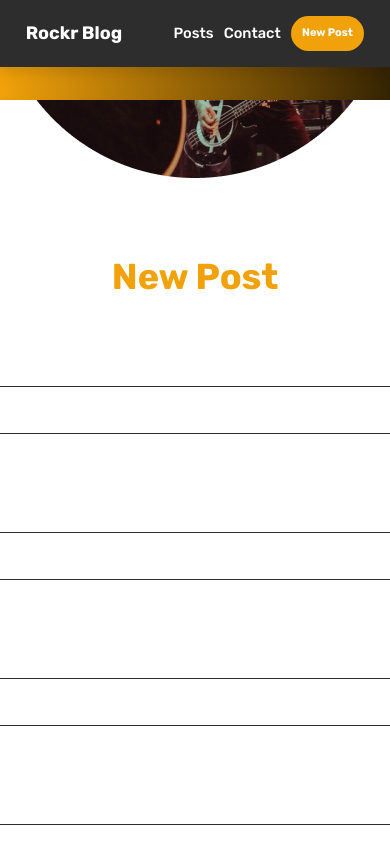
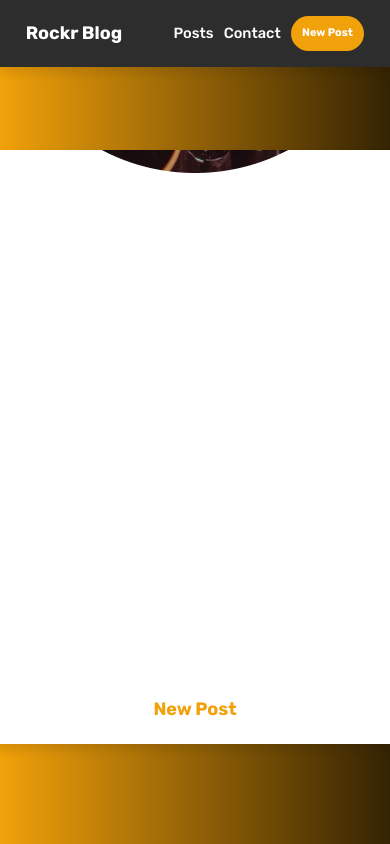
Before and after one commit to lnabesima/coderockr__test, a Next.js app: page /newpost in a window 390 px wide. Built offline with nearby package versions, Linux system fonts and the light colour scheme.

Commit message:
style: add responsiveness for contact modal

```diff
--- a/components/Basics/Button.module.scss
+++ b/components/Basics/Button.module.scss
@@ -1,17 +1,41 @@
 @import '../../styles/base';
 
+$base-button-font-size: 24px;
+$base-button-width: 230px;
+$base-button-height: 60px;
+$base-button-gap: 39px;
 .button {
   background-color: $text-color;
-  font-size: calculateRem(24px);
+  font-size: calculateRem($base-button-font-size);
   color: white;
-  width: calculateRem(230px);
-  height: calculateRem(60px);
+  width: calculateRem($base-button-width);
+  height: calculateRem($base-button-height);
+  display: flex;
   align-self: center;
-  display: flex;
+  flex-shrink: 0;
   align-items: center;
   justify-content: center;
-  gap: calculateRem(39px);
+  gap: calculateRem($base-button-gap);
   border-radius: calculateRem(4px);
+
+  @include device(laptop) {
+    font-size: calculateRem(calc($base-button-font-size * (3 / 4)));
+    width: calculateRem(calc($base-button-width * (3 / 4)));
+    height: calculateRem(calc($base-button-height * (3 / 4)));
+    gap: calculateRem(calc($base-button-gap * (3 / 4)));
+  }
+  @include device(tablet) {
+    font-size: calculateRem(calc($base-button-font-size * (2 / 4)));
+    width: calculateRem(calc($base-button-width * (2 / 4)));
+    height: calculateRem(calc($base-button-height * (2 / 4)));
+    gap: calculateRem(calc($base-button-gap * (3 / 4)));
+  }
+  @include device(mobile) {
+    font-size: calculateRem(calc($base-button-font-size * (2 / 4)));
+    width: calculateRem(calc($base-button-width * (2 / 4)));
+    height: calculateRem(calc($base-button-height * (2 / 4)));
+    gap: calculateRem(calc($base-button-gap * (1 / 4)));
+  }
 
   &.disabled {
     opacity: 0.5;
@@ -19,7 +43,22 @@
   }
 }
 
+$base-button-image-width: 21px;
+$base-button-image-height: 18px;
 .img {
   width: calculateRem(21px);
   height: calculateRem(18px);
+
+  @include device(laptop) {
+    width: calculateRem(calc($base-button-image-width * (3 / 4)));
+    height: calculateRem(calc($base-button-image-height * (3 / 4)));
+  }
+  @include device(tablet) {
+    width: calculateRem(calc($base-button-image-width * (2 / 4)));
+    height: calculateRem(calc($base-button-image-height * (2 / 4)));
+  }
+  @include device(mobile) {
+    width: calculateRem(calc($base-button-image-width * (2 / 4)));
+    height: calculateRem(calc($base-button-image-height * (2 / 4)));
+  }
 }
--- a/components/Basics/Input.module.scss
+++ b/components/Basics/Input.module.scss
@@ -7,10 +7,26 @@
   width: 100%;
 }
 
+$base-font-size: 24px;
+$base-font-line-height: 34px;
+
 .label {
   font-weight: 400;
-  font-size: calculateRem(24px);
-  line-height: calculateRem(34px);
+  font-size: calculateRem($base-font-size);
+  line-height: calculateRem($base-font-line-height);
+
+  @include device(laptop) {
+    font-size: calculateRem(calc($base-font-size * (3 / 4)));
+    line-height: calculateRem(calc($base-font-line-height * (3 / 4)));
+  }
+  @include device(tablet) {
+    font-size: calculateRem(calc($base-font-size * (2 / 4)));
+    line-height: calculateRem(calc($base-font-line-height * (2 / 4)));
+  }
+  @include device(mobile) {
+    font-size: calculateRem(calc($base-font-size * (2 / 4)));
+    line-height: calculateRem(calc($base-font-line-height * (2 / 4)));
+  }
 }
 
 .input,
@@ -20,9 +36,33 @@
   border-radius: calculateRem(4px);
   width: 100%;
   font-size: calculateRem(24px);
+
+  @include device(laptop) {
+    font-size: calculateRem(calc($base-font-size * (3 / 4)));
+    line-height: calculateRem(calc($base-font-line-height * (3 / 4)));
+  }
+  @include device(tablet) {
+    font-size: calculateRem(calc($base-font-size * (2 / 4)));
+    line-height: calculateRem(calc($base-font-line-height * (2 / 4)));
+  }
+  @include device(mobile) {
+    font-size: calculateRem(calc($base-font-size * (2 / 4)));
+    line-height: calculateRem(calc($base-font-line-height * (2 / 4)));
+  }
 }
 
+$base-textArea-height: 200px;
 .textArea {
-  height: calculateRem(200px);
+  height: calculateRem($base-textArea-height);
   resize: none;
+
+  @include device(laptop) {
+    height: calculateRem(calc($base-textArea-height * (3 / 4)));
+  }
+  @include device(tablet) {
+    height: calculateRem(calc($base-textArea-height * (2 / 4)));
+  }
+  @include device(mobile) {
+    height: calculateRem(calc($base-textArea-height * (2 / 4)));
+  }
 }
--- a/components/Modal/Modal.module.scss
+++ b/components/Modal/Modal.module.scss
@@ -6,10 +6,7 @@
   width: 100vw;
   z-index: 5;
   position: fixed;
-  top: 0;
-  left: 0;
-  right: 0;
-  bottom: 0;
+  inset: 0;
   display: flex;
   justify-content: center;
   align-items: center;
@@ -20,30 +17,69 @@
   background-color: rgba(0, 0, 0, 0.6);
 }
 
+$base-wrapper-padding-top: 90px;
+$base-wrapper-padding-inline: 122px;
+$base-wrapper-padding-bottom: 112px;
+
 .wrapper,
 .wrapperPost {
   z-index: 4;
   background-color: #fff;
-
+  margin: calculateRem(150px) calculateRem(555px) calculateRem(100px);
   display: flex;
   flex-direction: column;
   align-items: center;
   justify-content: center;
   position: relative;
   overflow-y: auto;
-  padding: calculateRem(90px) calculateRem(122px) calculateRem(112px);
+  padding: calculateRem($base-wrapper-padding-top)
+    calculateRem($base-wrapper-padding-inline)
+    calculateRem($base-wrapper-padding-bottom);
+
+  @include device(laptop) {
+    padding: calculateRem(calc($base-wrapper-padding-top * (3 / 4)))
+      calculateRem(calc($base-wrapper-padding-inline * (3 / 4)))
+      calculateRem(calc($base-wrapper-padding-bottom * (3 / 4)));
+  }
+  @include device(tablet) {
+    padding: calculateRem(calc($base-wrapper-padding-top * (2 / 4)))
+      calculateRem(calc($base-wrapper-padding-inline * (2 / 4)))
+      calculateRem(calc($base-wrapper-padding-bottom * (2 / 4)));
+  }
+  @include device(mobile) {
+    padding: calculateRem(calc($base-wrapper-padding-top * (1 / 4)))
+      calculateRem(calc($base-wrapper-padding-inline * (1 / 4)))
+      calculateRem(calc($base-wrapper-padding-bottom * (1 / 4)));
+  }
 }
 
+$base-wrapper-width: 810px;
+$base-wrapper-height: 1113px;
+
 .wrapper {
-  width: calculateRem(810px);
-  height: calculateRem(1100px);
+  width: calculateRem($base-wrapper-width);
+  height: calculateRem($base-wrapper-height);
+
+  @include device(laptop) {
+    width: calculateRem(calc($base-wrapper-height * (3 / 4)));
+    height: calculateRem(calc($base-wrapper-height * (3 / 4)));
+  }
+
+  @include device(tablet) {
+    width: calculateRem(calc($base-wrapper-height * (2 / 4)));
+    height: calculateRem(calc($base-wrapper-height * (2 / 4)));
+  }
+
+  @include device(mobile) {
+    width: calculateRem(calc($base-wrapper-height * (1 / 4)));
+    height: calculateRem(calc($base-wrapper-height * (1 / 4)));
+  }
 }
 
 .wrapperPost {
   width: calculateRem(1280px);
   height: calculateRem(1612px);
   box-shadow: 0px 6px 10px 0px #0000001a;
-  margin-top: calculateRem(100px);
 
   & > img {
     width: calculateRem(400px);
@@ -52,23 +88,74 @@
   }
 }
 
+$base-close-button: 50px;
+$base-close-button-size: 28px;
 .close {
   position: absolute;
-  top: calculateRem(52px);
-  right: calculateRem(51px);
+  top: calculateRem($base-close-button);
+  right: calculateRem($base-close-button);
+
+  @include device(laptop) {
+    top: calculateRem(calc($base-close-button * (3 / 4)));
+    right: calculateRem(calc($base-close-button * (3 / 4)));
+    width: calculateRem(calc($base-close-button-size * (3 / 4)));
+  }
+  @include device(tablet) {
+    top: calculateRem(calc($base-close-button * (2 / 4)));
+    right: calculateRem(calc($base-close-button * (2 / 4)));
+    width: calculateRem(calc($base-close-button-size * (2 / 4)));
+  }
+  @include device(mobile) {
+    top: calculateRem(calc($base-close-button * (1 / 4)));
+    right: calculateRem(calc($base-close-button * (1 / 4)));
+    width: calculateRem(calc($base-close-button-size * (2 / 4)));
+  }
 }
 
+$base-title-font-size: 36px;
+$base-title-margin-top: 291px;
+$base-title-margin-botton: 0px;
+
 .title {
-  font-size: calculateRem(36px);
+  font-size: calculateRem($base-title-font-size);
   line-height: calculateRem(42.66px);
   font-weight: 700;
   color: $text-gradient;
-  margin-bottom: calculateRem(50px);
+  flex-shrink: 0;
+  padding-block: calculateRem($base-title-margin-top)
+    calculateRem($base-title-margin-botton);
+
+  @include device(laptop) {
+    font-size: calculateRem(calc($base-title-font-size * (3 / 4)));
+    margin-block: calculateRem(calc($base-title-margin-top * (3 / 4)))
+      calculateRem(calc($base-title-margin-botton * (3 / 4)));
+  }
+  @include device(tablet) {
+    font-size: calculateRem(calc($base-title-font-size * (3 / 4)));
+    margin-block: calculateRem(calc($base-title-margin-top * (2 / 4)))
+      calculateRem(calc($base-title-margin-botton * (2 / 4)));
+  }
+  @include device(mobile) {
+    font-size: calculateRem(calc($base-title-font-size * (2 / 4)));
+    margin-block: calculateRem(calc($base-title-margin-top * (2 / 4)))
+      calculateRem(calc($base-title-margin-botton * (2 / 4)));
+  }
 }
 
+$base-form-gap: 60px;
 .form {
   display: flex;
   flex-direction: column;
-  gap: calculateRem(60px);
+  gap: calculateRem($base-form-gap);
   width: 100%;
+
+  @include device(laptop) {
+    gap: calculateRem(calc($base-form-gap * (3 / 4)));
+  }
+  @include device(tablet) {
+    gap: calculateRem(calc($base-form-gap * (2 / 4)));
+  }
+  @include device(mobile) {
+    gap: calculateRem(calc($base-form-gap * (1 / 4)));
+  }
 }
--- a/styles/globals.css
+++ b/styles/globals.css
@@ -10,3 +10,9 @@ body {
   min-width: 100vw;
   min-height: 100vh;
 }
+
+@media screen and (-webkit-min-device-pixel-ratio: 0) {
+  body {
+    overflow-x: hidden;
+  }
+}
```
